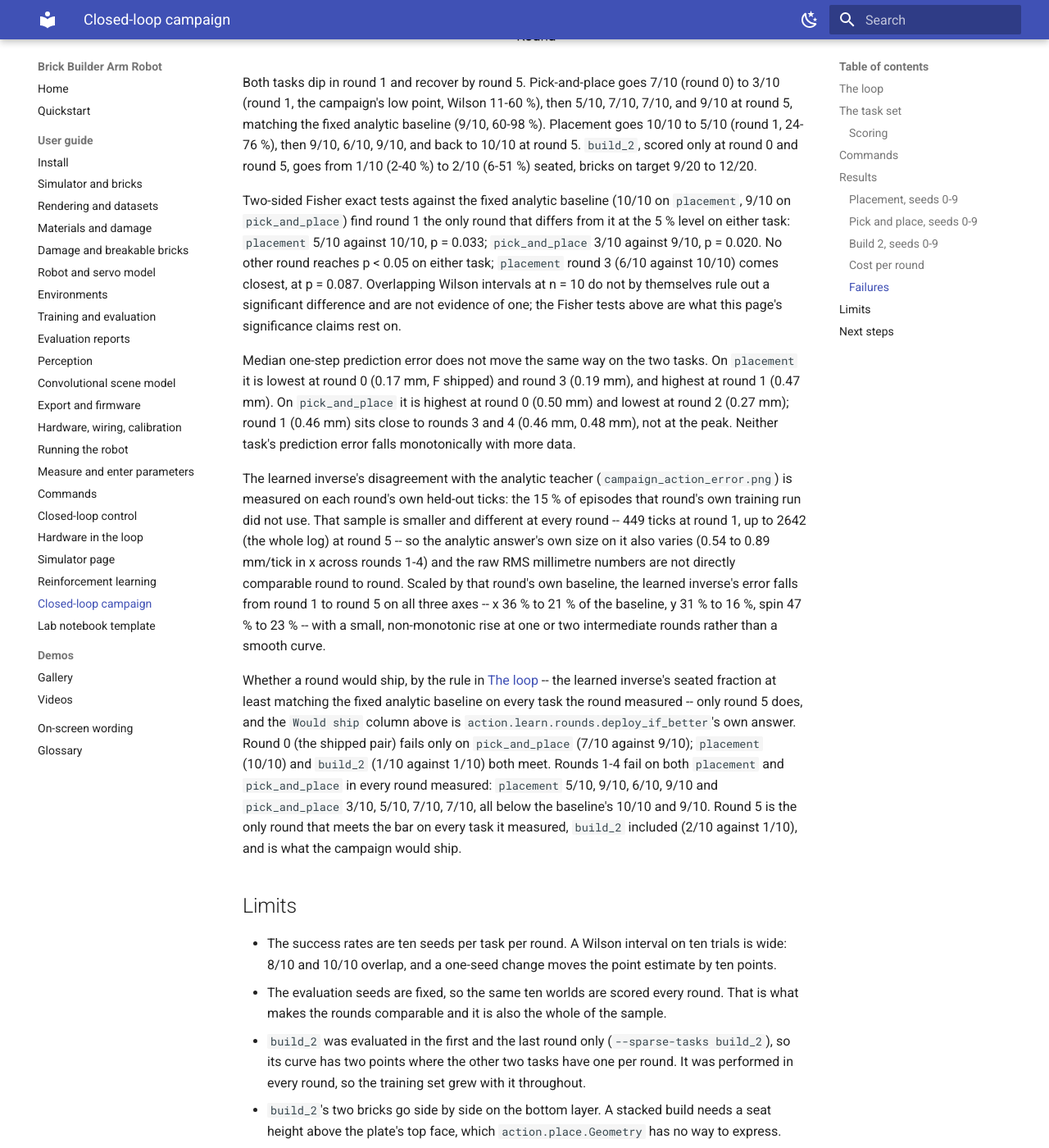
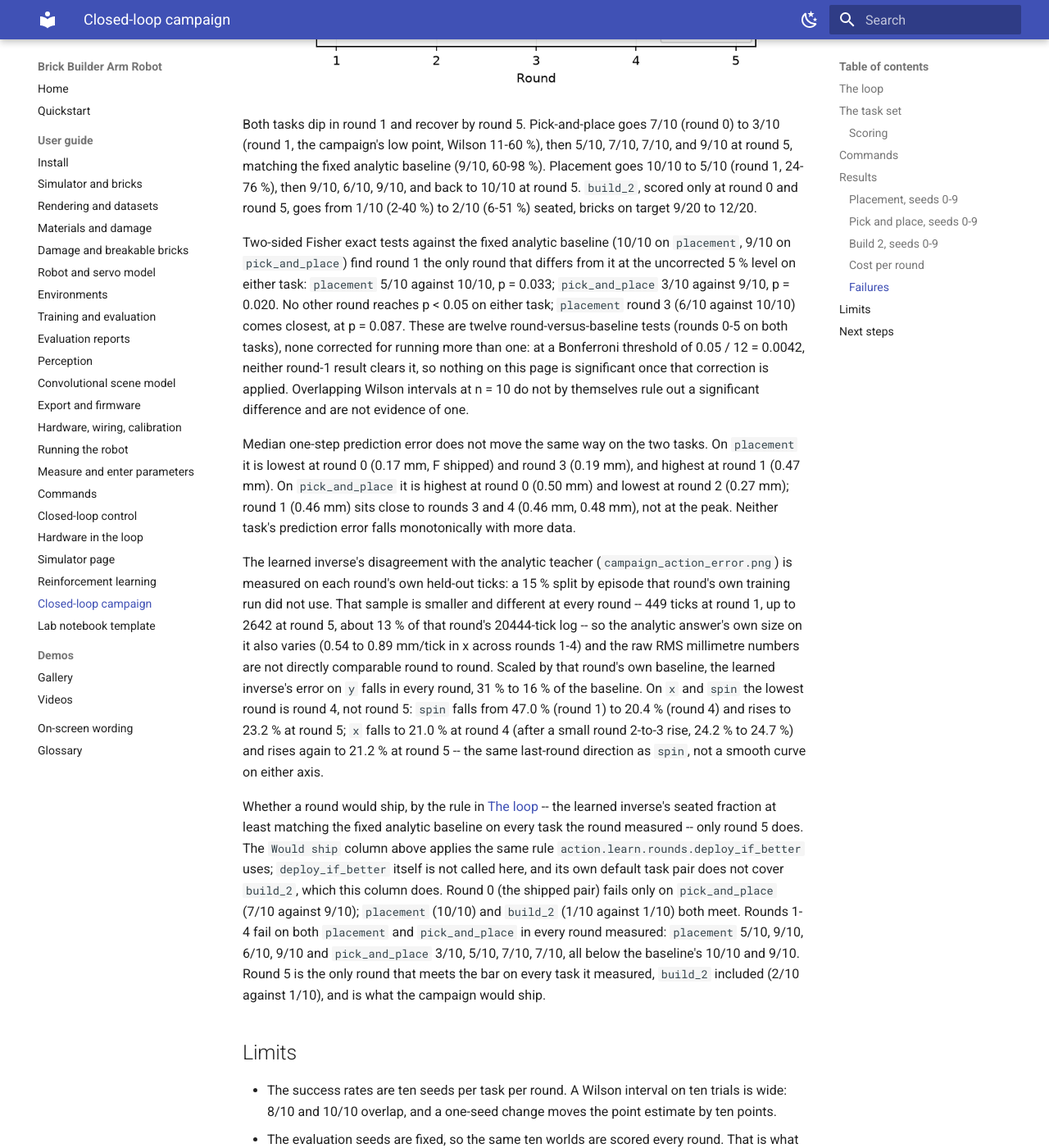
Before and after one commit to k-h-nunn/brick-builder-arm-robot, an MkDocs documentation site: the page built from docs/guide/16-closed-loop-campaign.md, in a window 1280 px wide and 1400 px high, scrolled down 7945 px. Shown: the whole window at 82% size. Built offline with MkDocs 1.6.1 and Material for MkDocs 9.7.7, drawn with Linux system fonts in a browser that asks for light colours; some of the changed text lies outside the part shown.

Commit message:
Correct guide 16's Results section against the regenerated data
The published figures and their alt text still matched the stale,
pre-fix renders; both now match the current campaign_*.png. The
action-error paragraph called round 5's 2642 held-out ticks "the whole
log", when they are a 15 % episode split, about 13 % of that round's
20444-tick log -- the exact leak this campaign's code fix corrected.
The same paragraph called the x and spin axes' round-4-to-5 rise a
non-monotonic wobble at an intermediate round; round 4, not round 5,
is each axis's lowest point. The Fisher exact tests were reported
without a multiple-comparisons caveat; the twelve round-versus-baseline
tests are not corrected for running more than one, and neither round-1
result clears a Bonferroni threshold. The Would-ship prose called the
column deploy_if_better's own answer; it is a reimplementation of the
same rule, applied to build_2 as well, which that function's own
default task pair does not cover. The build_2 paragraph and the
Failures table are brought back in line with the corrected docstring
and label wording in brick_builder/campaign/tasks.py.

Co-Authored-By: Claude Opus 5.5 <noreply@anthropic.com>
Claude-Session: https://claude.ai/code/session_01HD3mMEkNC6Z1TH7gLTdMMh

```diff
--- a/docs/guide/16-closed-loop-campaign.md
+++ b/docs/guide/16-closed-loop-campaign.md
@@ -43,9 +43,9 @@ The campaign deploys every round to its own directory unconditionally. A campaig
 only the rounds that already won would never collect the states a losing round visits, and those
 are the states the next round is relabelled on. Whether a round earned the checkpoints the
 repository *ships* is a separate question, and every round's table answers it in the **Would
-ship** column: that is what `action.learn.rounds.deploy_if_better` would have decided -- the
-learned inverse at least matching the analytic baseline on every task, not winning on one and
-losing on another.
+ship** column: the same rule `action.learn.rounds.deploy_if_better` uses -- the learned inverse
+at least matching the analytic baseline on every task, not winning on one and losing on another --
+applied to whichever tasks the round measured.
 
 ## The task set
 
@@ -71,8 +71,8 @@ blue 2x2. The compiler has no pronouns, so the second brick names the first by c
 The second brick goes to the left-hand neighbour (column 3, row 4; 154 mm from the base). The
 right-hand neighbour (column 7, row 4; 218 mm) lies outside the 100-200 mm band over which the
 gripper's downward force was characterised: on five seeds there, lateral placement landed within
-0.02-0.29 mm of the cell on every seed, and the press reached full insertion depth on one of the
-five; on the other four it stopped 0.43-4.50 mm short.
+0.02-0.29 mm of the cell on four of them (not separately measured on the fifth), and the press
+reached full insertion depth on one of the five; on the other four it stopped 0.43-4.50 mm short.
 
 The second cycle's world carries the first brick on the plate; so does the nominal plate its
 target sequence is recorded against (`record_ideal(..., placed=...)`) and so do the twins its
@@ -177,11 +177,12 @@ analytic baseline described in [The loop](#the-loop).
 | 0 | learned | shipped | 1/10 | 2-40 % | 9/20 | 0.07 | 3.67 | 0.55 | 185 | -- | meets |
 | 5 | learned | r5 | 2/10 | 6-51 % | 12/20 | 0.07 | 4.17 | 0.45 | 162 | 20444 | yes |
 
-`Would ship` is what `action.learn.rounds.deploy_if_better` would have decided about the pair the
-repository ships: `yes` when the round's learned inverse matched the fixed analytic baseline on
-every task it was measured on, `meets` when it matched on this task but not on all of them, `no`
-when it did not match here. The campaign deploys every round to its own weights directory
-whatever this says.
+`Would ship` applies the same rule `action.learn.rounds.deploy_if_better` uses --
+`yes` when the round's learned inverse matched the fixed analytic baseline on every task it was
+measured on, `meets` when it matched on this task but not on all of them, `no` when it did not
+match here -- to whichever tasks the round measured. `deploy_if_better` itself is not called by
+the campaign, and its own default task pair does not cover `build_2`, which this column does. The
+campaign deploys every round to its own weights directory whatever this says.
 
 ### Cost per round
 
@@ -198,28 +199,28 @@ whatever this says.
 
 | Round | Task | Seated on target cell | Failures |
 |---|---|---|---|
-| 0 | build 2 | 1/10 | partial seat=6; seated on the wrong cell=2; stalled with an error it can see=1 |
-| 0 | pick and place | 7/10 | partial seat=1; seated on the wrong cell=1; stalled with an error it can see=1 |
+| 0 | build 2 | 1/10 | partial seat=6;seated on the wrong cell=2;stalled with a tracked error=1 |
+| 0 | pick and place | 7/10 | partial seat=1;seated on the wrong cell=1;stalled with a tracked error=1 |
 | 0 | placement | 10/10 | none |
-| 1 | pick and place | 3/10 | partial seat=3; seated on the wrong cell=3; stalled with an error it can see=1 |
-| 1 | placement | 5/10 | stalled with an error it can see=5 |
-| 2 | pick and place | 5/10 | partial seat=2; seated on the wrong cell=2; stalled with an error it can see=1 |
-| 2 | placement | 9/10 | stalled with an error it can see=1 |
-| 3 | pick and place | 7/10 | partial seat=2; stalled with an error it can see=1 |
-| 3 | placement | 6/10 | stalled with an error it can see=4 |
+| 1 | pick and place | 3/10 | partial seat=3;seated on the wrong cell=3;stalled with a tracked error=1 |
+| 1 | placement | 5/10 | stalled with a tracked error=5 |
+| 2 | pick and place | 5/10 | partial seat=2;seated on the wrong cell=2;stalled with a tracked error=1 |
+| 2 | placement | 9/10 | stalled with a tracked error=1 |
+| 3 | pick and place | 7/10 | partial seat=2;stalled with a tracked error=1 |
+| 3 | placement | 6/10 | stalled with a tracked error=4 |
 | 4 | pick and place | 7/10 | seated on the wrong cell=3 |
 | 4 | placement | 9/10 | partial seat=1 |
-| 5 | build 2 | 2/10 | partial seat=5; seated on the wrong cell=2; stalled with an error it can see=1 |
-| 5 | pick and place | 9/10 | stalled with an error it can see=1 |
+| 5 | build 2 | 2/10 | partial seat=5;seated on the wrong cell=2;stalled with a tracked error=1 |
+| 5 | pick and place | 9/10 | stalled with a tracked error=1 |
 | 5 | placement | 10/10 | none |
 
 ![Closed-loop success against training round [%]](../media/campaign/campaign_success.png)
 
 ![One-step prediction error against training round [mm]](../media/campaign/campaign_prediction_error.png)
 
-![Learned inverse against the analytic one, held-out ticks](../media/campaign/campaign_action_error.png)
+![Action error against the analytic inverse [mm/tick, deg/tick]](../media/campaign/campaign_action_error.png)
 
-![Log accumulated by round](../media/campaign/campaign_data.png)
+![Training data by round [ticks, episodes]](../media/campaign/campaign_data.png)
 
 Both tasks dip in round 1 and recover by round 5. Pick-and-place goes 7/10 (round 0) to 3/10
 (round 1, the campaign's low point, Wilson 11-60 %), then 5/10, 7/10, 7/10, and 9/10 at round 5,
@@ -228,12 +229,14 @@ matching the fixed analytic baseline (9/10, 60-98 %). Placement goes 10/10 to 5/
 and round 5, goes from 1/10 (2-40 %) to 2/10 (6-51 %) seated, bricks on target 9/20 to 12/20.
 
 Two-sided Fisher exact tests against the fixed analytic baseline (10/10 on `placement`, 9/10 on
-`pick_and_place`) find round 1 the only round that differs from it at the 5 % level on either
-task: `placement` 5/10 against 10/10, p = 0.033; `pick_and_place` 3/10 against 9/10, p = 0.020. No
-other round reaches p < 0.05 on either task; `placement` round 3 (6/10 against 10/10) comes
-closest, at p = 0.087. Overlapping Wilson intervals at n = 10 do not by themselves rule out a
-significant difference and are not evidence of one; the Fisher tests above are what this page's
-significance claims rest on.
+`pick_and_place`) find round 1 the only round that differs from it at the uncorrected 5 % level on
+either task: `placement` 5/10 against 10/10, p = 0.033; `pick_and_place` 3/10 against 9/10,
+p = 0.020. No other round reaches p < 0.05 on either task; `placement` round 3 (6/10 against
+10/10) comes closest, at p = 0.087. These are twelve round-versus-baseline tests (rounds 0-5 on
+both tasks), none corrected for running more than one: at a Bonferroni threshold of
+0.05 / 12 = 0.0042, neither round-1 result clears it, so nothing on this page is significant once
+that correction is applied. Overlapping Wilson intervals at n = 10 do not by themselves rule out a
+significant difference and are not evidence of one.
 
 Median one-step prediction error does not move the same way on the two tasks. On `placement` it
 is lowest at round 0 (0.17 mm, F shipped) and round 3 (0.19 mm), and highest at round 1
@@ -242,19 +245,23 @@ is lowest at round 0 (0.17 mm, F shipped) and round 3 (0.19 mm), and highest at
 Neither task's prediction error falls monotonically with more data.
 
 The learned inverse's disagreement with the analytic teacher (`campaign_action_error.png`) is
-measured on each round's own held-out ticks: the 15 % of episodes that round's own training run
+measured on each round's own held-out ticks: a 15 % split by episode that round's own training run
 did not use. That sample is smaller and different at every round -- 449 ticks at round 1, up to
-2642 (the whole log) at round 5 -- so the analytic answer's own size on it also varies (0.54 to
-0.89 mm/tick in x across rounds 1-4) and the raw RMS millimetre numbers are not directly
-comparable round to round. Scaled by that round's own baseline, the learned inverse's error falls
-from round 1 to round 5 on all three axes -- x 36 % to 21 % of the baseline, y 31 % to 16 %, spin
-47 % to 23 % -- with a small, non-monotonic rise at one or two intermediate rounds rather than a
-smooth curve.
+2642 at round 5, about 13 % of that round's 20444-tick log -- so the analytic answer's own size on
+it also varies (0.54 to 0.89 mm/tick in x across rounds 1-4) and the raw RMS millimetre numbers
+are not directly comparable round to round. Scaled by that round's own baseline, the learned
+inverse's error on `y` falls in every round, 31 % to 16 % of the baseline. On `x` and `spin` the
+lowest round is round 4, not round 5: `spin` falls from 47.0 % (round 1) to 20.4 % (round 4) and
+rises to 23.2 % at round 5; `x` falls to 21.0 % at round 4 (after a small round 2-to-3 rise,
+24.2 % to 24.7 %) and rises again to 21.2 % at round 5 -- the same last-round direction as `spin`,
+not a smooth curve on either axis.
 
 Whether a round would ship, by the rule in [The loop](#the-loop) -- the learned inverse's seated
 fraction at least matching the fixed analytic baseline on every task the round measured -- only
-round 5 does, and the `Would ship` column above is `action.learn.rounds.deploy_if_better`'s own
-answer. Round 0 (the shipped pair) fails only on `pick_and_place` (7/10 against 9/10); `placement`
+round 5 does. The `Would ship` column above applies the same rule
+`action.learn.rounds.deploy_if_better` uses; `deploy_if_better` itself is not called here, and its
+own default task pair does not cover `build_2`, which this column does. Round 0 (the shipped
+pair) fails only on `pick_and_place` (7/10 against 9/10); `placement`
 (10/10) and `build_2` (1/10 against 1/10) both meet. Rounds 1-4 fail on both `placement` and
 `pick_and_place` in every round measured: `placement` 5/10, 9/10, 6/10, 9/10 and `pick_and_place`
 3/10, 5/10, 7/10, 7/10, all below the baseline's 10/10 and 9/10. Round 5 is the only round that
```
